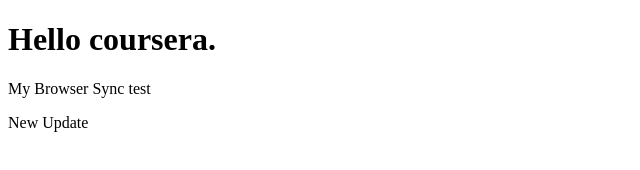
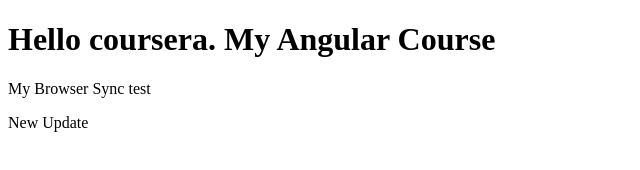
Before and after one commit to ZahidAbbasi672/coursera-test, a plain HTML site: page index.html in a window 1280 px wide. Shown: the whole page, without its empty margins (0-640 px from the left). Drawn offline with Linux system fonts and the light colour scheme.

Commit message:
Nex Version

```diff
--- a/index.html
+++ b/index.html
@@ -5,7 +5,7 @@
     <title>Hello Cousera</title>
   </head>
   <body>
-    <h1>Hello coursera.</h1>
+    <h1>Hello coursera. My Angular Course</h1>
     <p>My Browser Sync test</p>
     <p>New Update</p>
   </body>
```
